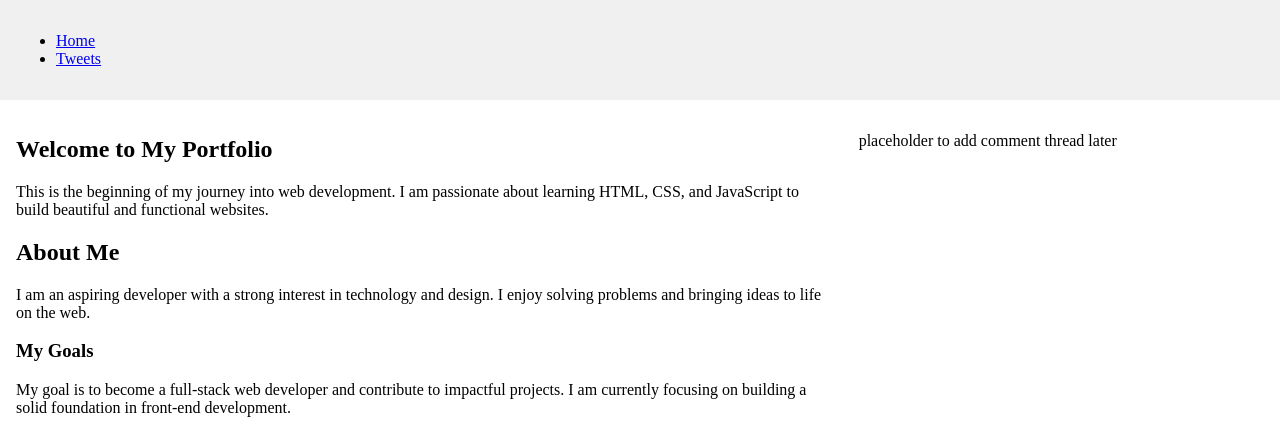
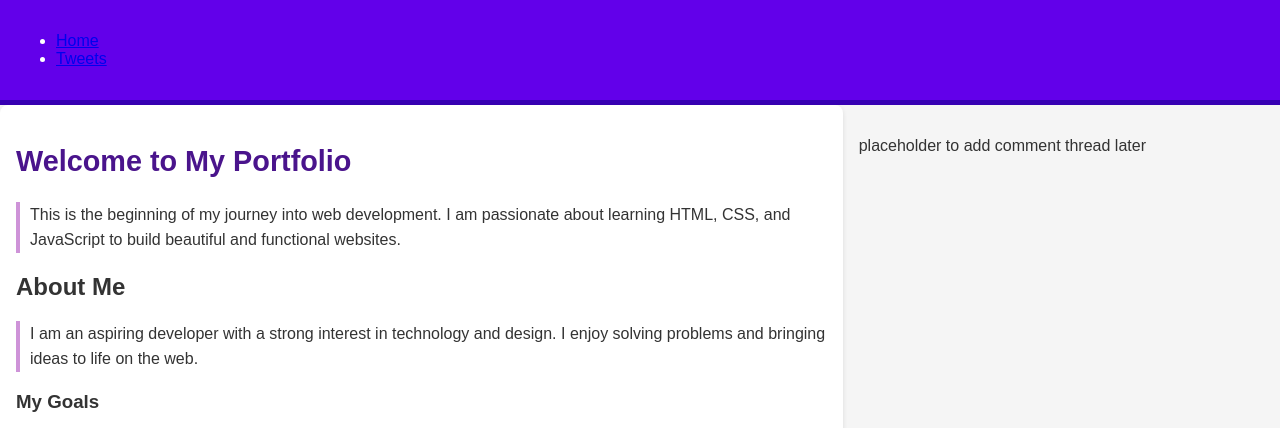
Before and after one commit to Job-Boronsong/alx_html_css, a plain HTML site: page css_basic/index.html in a window 1280 px wide. Shown: the top 428 px of the page. Drawn offline with Linux system fonts and the light colour scheme.

Commit message:
Update Styling

```diff
--- a/css_basic/styles.css
+++ b/css_basic/styles.css
@@ -33,3 +33,40 @@ body {
     padding: 1rem;
     background-color: #f0f0f0;
   }
+
+  body {
+    background-color: #f5f5f5;
+    color: #333;
+    font-family: Arial, sans-serif;
+  }
+
+  header {
+    background-color: #6200ea;
+    color: white;
+    padding: 1em;
+    border-bottom: 5px solid #3700b3;
+  }
+
+  article {
+    background-color: white;
+    padding: 1em;
+    border-radius: 8px;
+    box-shadow: 0 2px 5px rgba(0,0,0,0.1);
+  }
+
+.logo {
+  font-size: 2em;
+  font-weight: bold;
+  margin-right: 1em;
+}
+
+article h1 {
+  font-size: 1.8em;
+  color: #4a148c;
+}
+
+article p {
+  line-height: 1.6;
+  border-left: 4px solid #ce93d8;
+  padding-left: 10px;
+}
```
